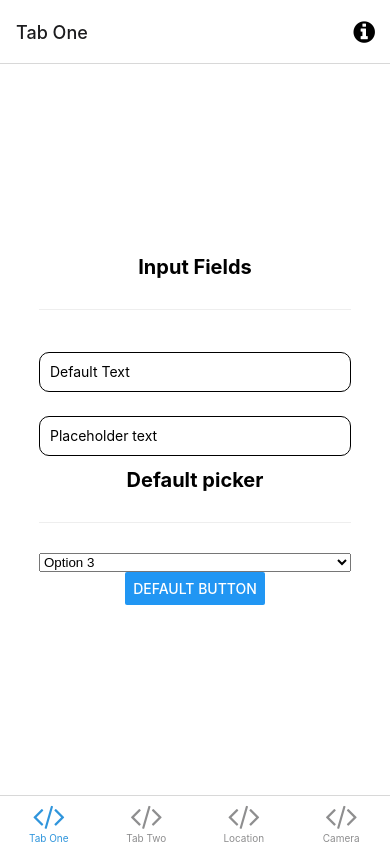
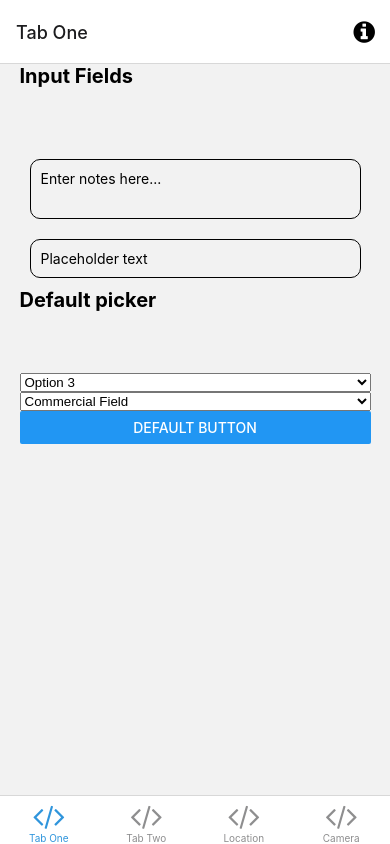
Before and after one commit to shannonkjones/Plant-Aid-Mobile-App, a React Native app: screen /TabOne in a window 390 px wide. Built offline with nearby package versions, Linux system fonts and the light colour scheme; what expo-linking would draw is missing.

Commit message:
Added multiline text input field

```diff
--- a/screens/TabOneScreen.tsx
+++ b/screens/TabOneScreen.tsx
@@ -1,23 +1,30 @@
 import React from "react";
-import { StyleSheet, TextInput, Button, Alert } from 'react-native';
+import {Text, View, StyleSheet, TextInput, Button, Alert, ScrollView, SafeAreaView } from 'react-native';
 import {Picker} from '@react-native-picker/picker';
 
 import EditScreenInfo from '../components/EditScreenInfo';
-import { Text, View } from '../components/Themed';
+//import { Text, View } from '../components/Themed';
 import { RootTabScreenProps } from '../types';
 
 export default function TabOneScreen({ navigation }: RootTabScreenProps<'TabOne'>) {
-  const [text, onChangeText] = React.useState("Default Text");
+  const [text, onChangeText] = React.useState(null);
   const [number, onChangeNumber] = React.useState(null);
   const [selectedOption, setSelectedOption] = React.useState("3");
+  const [selectedSetting, setSelectedSetting] = React.useState("3");
   return (
-    <View style={styles.container}>
+    <SafeAreaView style={styles.container}>
+      <ScrollView style={styles.scrollView}>
       <Text style={styles.title}>Input Fields</Text>
       <View style={styles.separator} lightColor="#eee" darkColor="rgba(255,255,255,0.1)" />
       <TextInput
-        style={styles.input}
+        blurOnSubmit
+        multiline
+        numberOfLines={2}
+        returnKeyType="done"
+        style={styles.multilineInput}
         onChangeText={onChangeText}
         value={text}
+        placeholder="Enter notes here..."
       />
       <TextInput
         style={styles.input}
@@ -39,11 +46,24 @@ export default function TabOneScreen({ navigation }: RootTabScreenProps<'TabOne'
         <Picker.Item label="Option 3" value="3" />
         <Picker.Item label="Option 4" value="4" />
       </Picker>
+      <Picker
+        style={styles.picker}
+        selectedValue={selectedSetting}
+        onValueChange={(itemValue, itemIndex) =>
+          setSelectedSetting(itemValue)
+        }>
+        <Picker.Item label="Forest" value="1" />
+        <Picker.Item label="Garden" value="2" />
+        <Picker.Item label="Commercial Field" value="3" />
+        <Picker.Item label="Urban" value="4" />
+        <Picker.Item label="Suburban" value="4" />
+      </Picker>
       <Button
         title="Default button"
         onPress={() => Alert.alert(' Button pressed')}
       />
-    </View>
+      </ScrollView>
+    </SafeAreaView>
   );
 }
 
@@ -51,7 +71,10 @@ const styles = StyleSheet.create({
   container: {
     flex: 1,
     alignItems: 'center',
-    justifyContent: 'center',
+    width: '100%',
+  },
+  scrollView: {
+    width: '90%',
   },
   title: {
     fontSize: 20,
@@ -63,14 +86,19 @@ const styles = StyleSheet.create({
     width: '80%',
   },
   input: {
-    height: 40,
-    margin: 12,
+    margin: 10,
     borderWidth: 1,
     borderRadius: 10,
     padding: 10,
-    width: "80%",
+  },
+  multilineInput: {
+    margin: 10,
+    borderWidth: 1,
+    borderRadius: 10,
+    padding: 10,
+    height: 60,
   },
   picker: {
-    width: "80%",
+    width: "100%",
   }
 });
```
